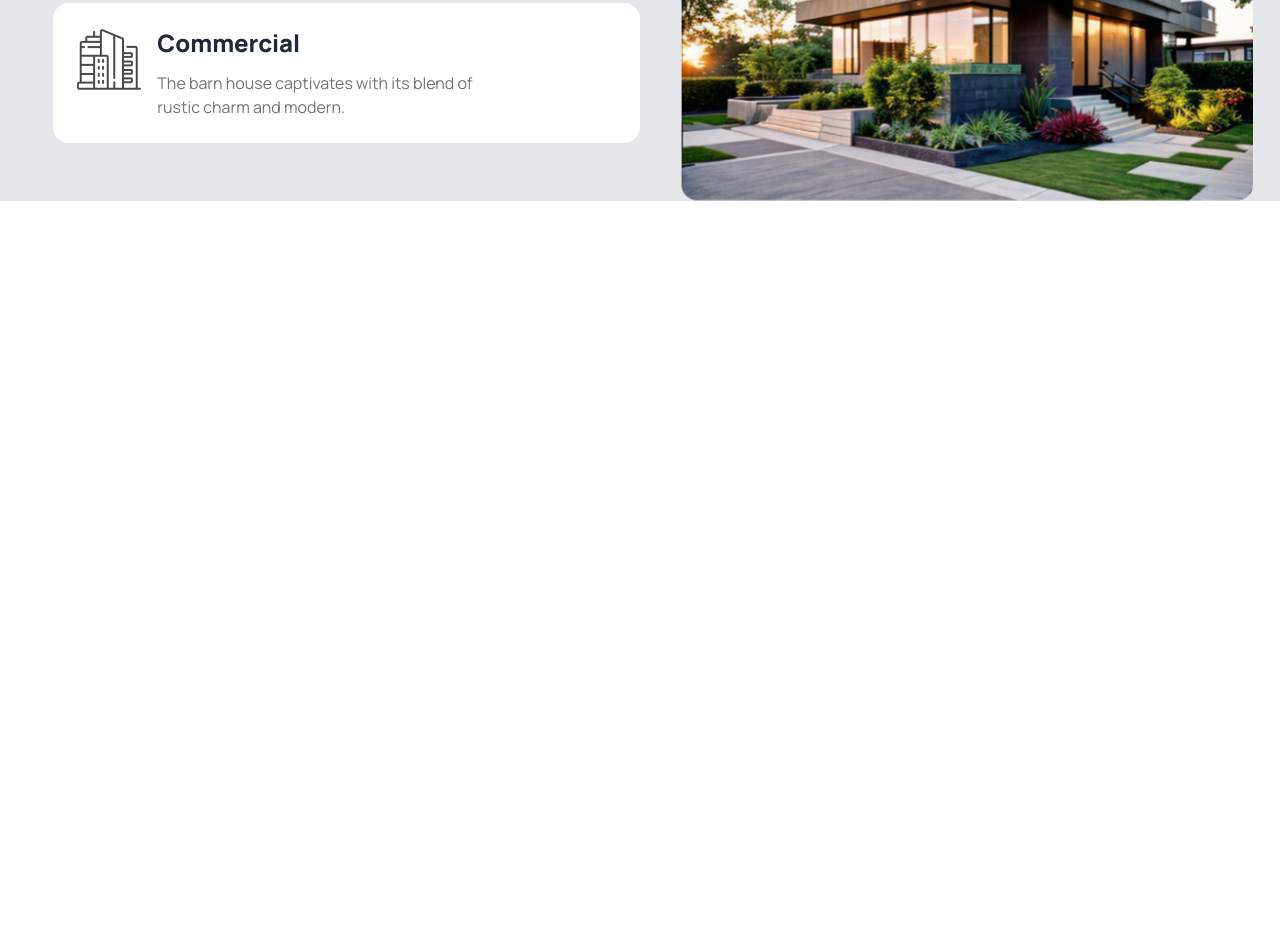
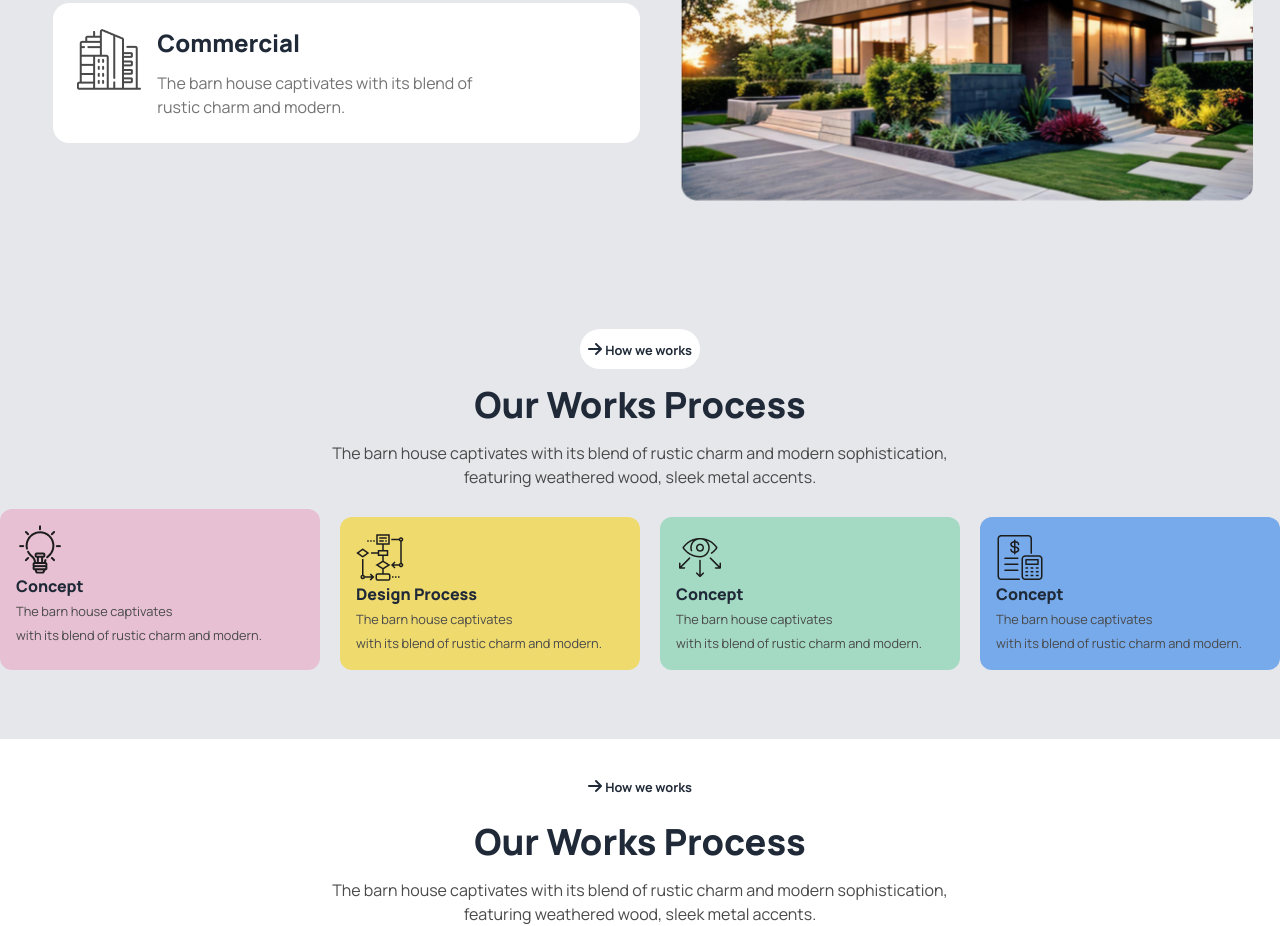
Before and after one commit to shahinur00789/assignment-03, a plain HTML site: page index.html in a window 1280 px wide. Shown: the part 1231-2157 px from the top of the page. Before the commit the page ends 1544 px from the top, so only its background shows below. Drawn offline with nearby package versions, Linux system fonts and the light colour scheme.

Commit message:
work section done

```diff
--- a/index.html
+++ b/index.html
@@ -1,5 +1,5 @@
 <!DOCTYPE html>
-<html lang="en">
+<html lang="en" data-theme="light">
 <head>
     <meta charset="UTF-8">
     <meta name="viewport" content="width=device-width, initial-scale=1.0">
@@ -18,10 +18,14 @@
                 'primari-bg': '#ABEF5F',
                 'semi-primari-bg': '#ABEF5F33',
 
-              }
+
+              },
+              backgroundImage: {
+        'paper': "url('/asets/bg.jpg')",
+        'footer-texture': "url('/img/footer-texture.png')",
             }
           }
-        }
+        }}
       </script>
 
       <!-- font cdn -->
@@ -111,7 +115,7 @@
 
 
      <!-- main section -->
-      <main>
+      <main class="bg-gray-200 mb-28 lg:h-[1200px]">
 
 
         <!-- about section -->
@@ -166,7 +170,100 @@ modern sophistication, featuring weathered wood, sleek metal accents.
               </div>
             </div>
           </div>
+
+
+
+
          </div>
+
+
+
+         <!-- work section -->
+
+         <div class="container mx-auto mb-20">
+          <div class="text-center space-y-4">
+
+          <button class="bg-white rounded-3xl mt-4 p-2"><i class="fa-solid fa-arrow-right"></i>
+            <small class="font-bold">How we works</small>
+
+        </button>
+
+        <h1 class="text-4xl font-extrabold">Our Works Process</h1>
+        <p class="text-[#494949]">The barn house captivates with its blend of rustic charm and modern sophistication, <br>featuring weathered wood, sleek metal accents.</p>
+          </div>
+
+          <!-- cards -->
+           <div class="grid grid-cols-1 lg:grid-cols-4 lg:space-x-5 mt-5 mb-20 space-y-2">
+            <!-- card-1 -->
+            <div class="bg-[#E7C1D3] rounded-xl p-4">
+              <img src="assets/concept.png" alt="">
+              <h1 class="font-extrabold">Concept</h1>
+              <p class="text-[#494949]"><small>The barn house captivates <br> with its blend of rustic charm and modern.</small></p>
+            </div>
+            <!-- card-2 -->
+            <div class="bg-[#EFDA6E] rounded-xl p-4">
+              <img src="assets/flow-chart.png" alt="">
+              <h1 class="font-extrabold">Design Process</h1>
+              <p class="text-[#494949]"><small>The barn house captivates <br> with its blend of rustic charm and modern.</small></p>
+            </div>
+            <!-- card-1 -->
+            <div class="bg-[#A4DAC3] rounded-xl p-4">
+              <img src="assets/vision.png" alt="">
+              <h1 class="font-extrabold">Concept</h1>
+              <p class="text-[#494949]"><small>The barn house captivates <br>with its blend of rustic charm and modern.</small></p>
+            </div>
+            <!-- card-1 -->
+            <div class="bg-[#77AAEA] rounded-xl p-4">
+              <img src="assets/budget-planning.png" alt="">
+              <h1 class="font-extrabold">Concept</h1>
+              <p class="text-[#494949]"><small>The barn house captivates <br> with its blend of rustic charm and modern.</small></p>
+            </div>
+
+
+
+           </div>
+
+
+
+         </div>
+
+
+
+         <!-- fortfolio section -->
+
+
+
+
+
+
+
+         <!-- news section -->
+
+
+
+
+
+         <!-- connect section -->
+
+         <div class="mt-20 paper ">
+          <div class="text-center space-y-4">
+
+          <button class="bg-white rounded-3xl mt-4 p-2"><i class="fa-solid fa-arrow-right"></i>
+            <small class="font-bold">How we works</small>
+
+        </button>
+
+        <h1 class="text-4xl font-extrabold">Our Works Process</h1>
+        <p class="text-[#494949]">The barn house captivates with its blend of rustic charm and modern sophistication, <br>featuring weathered wood, sleek metal accents.</p>
+          </div>
+         </div>
+
+
+
+
+
+
+
 
 
 
```
